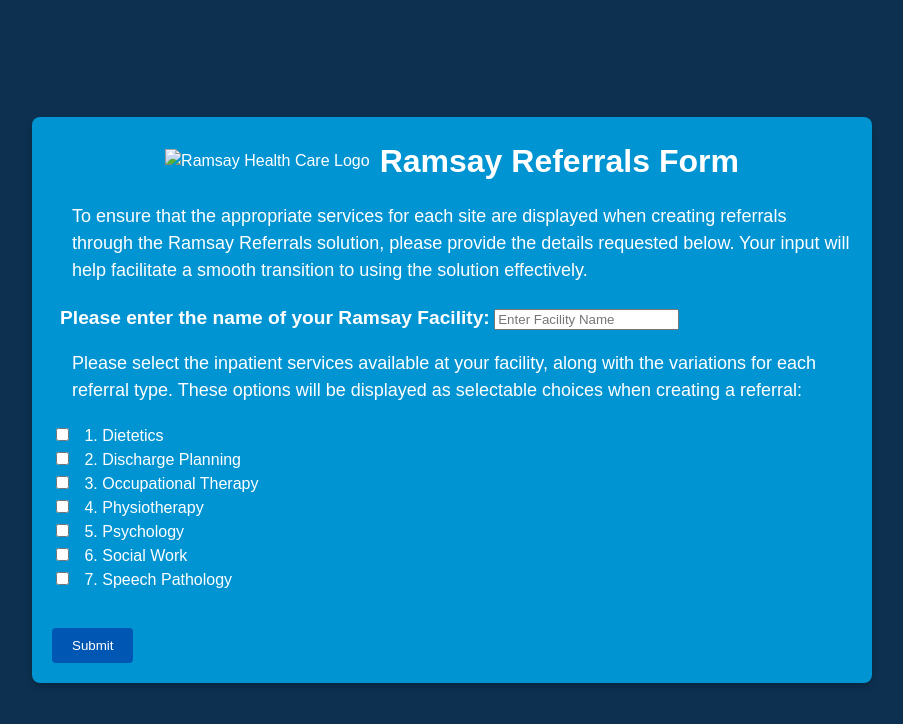
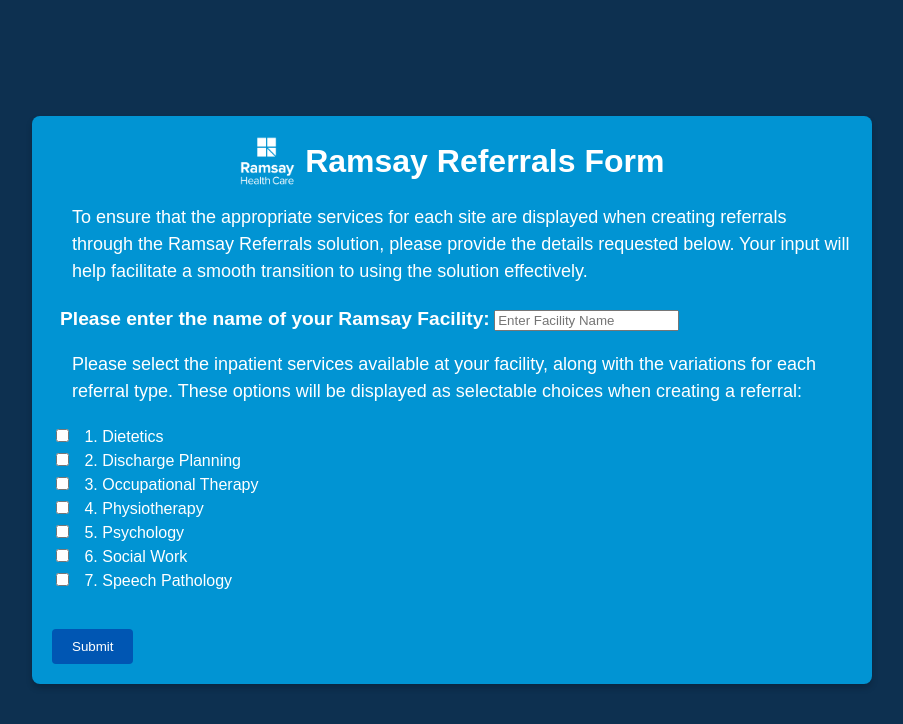
Before and after one commit to JL-Ramsay/ramsay-referrals-form, a plain HTML site: page index.html in a window 1280 px wide. Shown: the whole page, without its empty margins (188-1091 px from the left). Drawn offline with Linux system fonts and the light colour scheme; the site is published under a folder, as on GitHub Pages, so addresses that start at the root find nothing.

Commit message:
Update index.html

```diff
--- a/index.html
+++ b/index.html
@@ -83,7 +83,7 @@
 <body>
     <div class="form-container" role="form" aria-labelledby="form-title">
         <div class="header">
-            <img src="/images/logo.png" alt="Ramsay Health Care Logo">
+            <img src="images/logo.png" alt="Ramsay Health Care Logo">
             <h1 id="form-title">Ramsay Referrals Form</h1>
         </div>
         <p>To ensure that the appropriate services for each site are displayed when creating referrals through the Ramsay Referrals solution, please provide the details requested below. Your input will help facilitate a smooth transition to using the solution effectively.</p>
```
